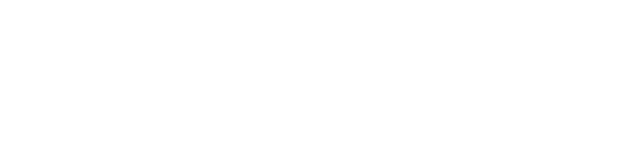
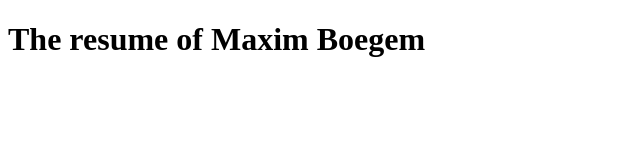
Before and after one commit to Boegem/Boegem.github.io, a plain HTML site: page index.html in a window 1280 px wide. Shown: the whole page, without its empty margins (0-640 px from the left). Drawn offline with Linux system fonts and the light colour scheme.

Commit message:
Update index.html
> <h1> added

```diff
--- a/index.html
+++ b/index.html
@@ -5,6 +5,6 @@
     <title>Curriculum Vitae</title>
   </head>
   <body>
-
+    <h1>The resume of Maxim Boegem</h1>
   </body>
 </html>
```
